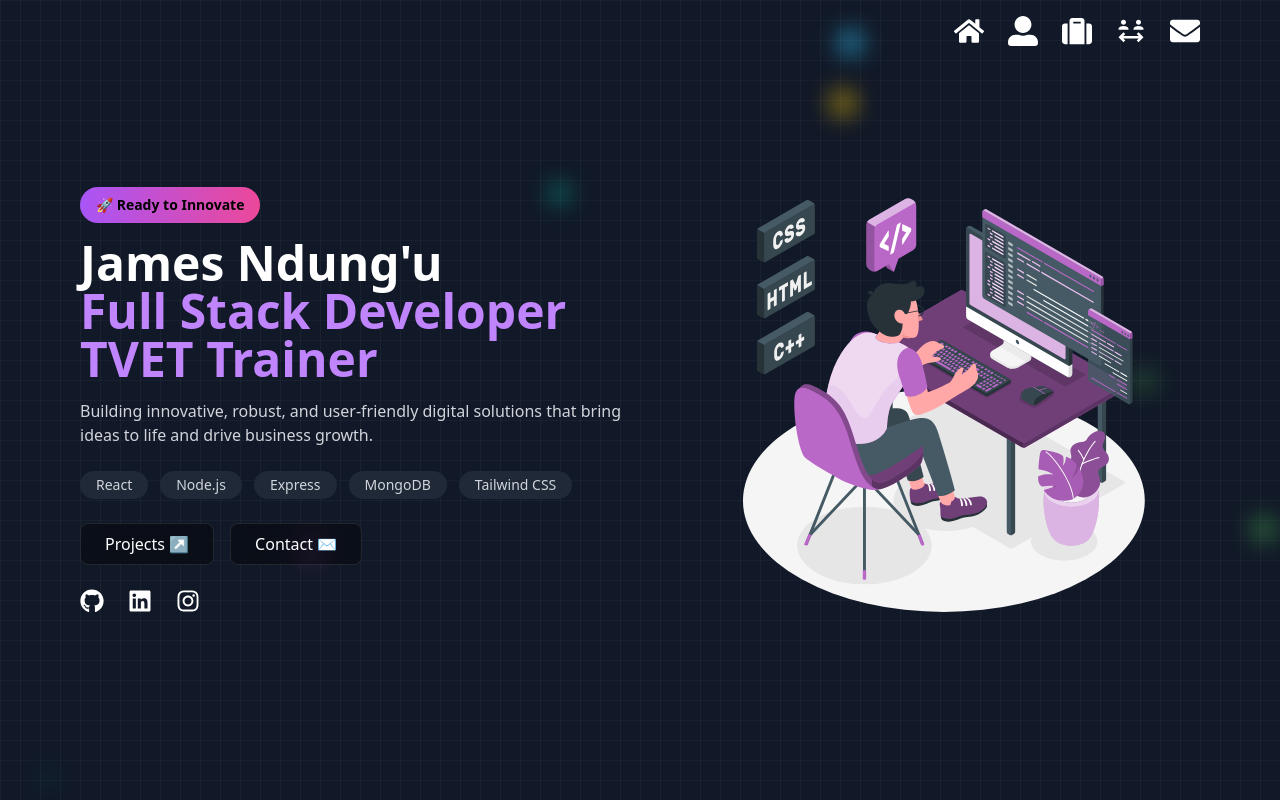
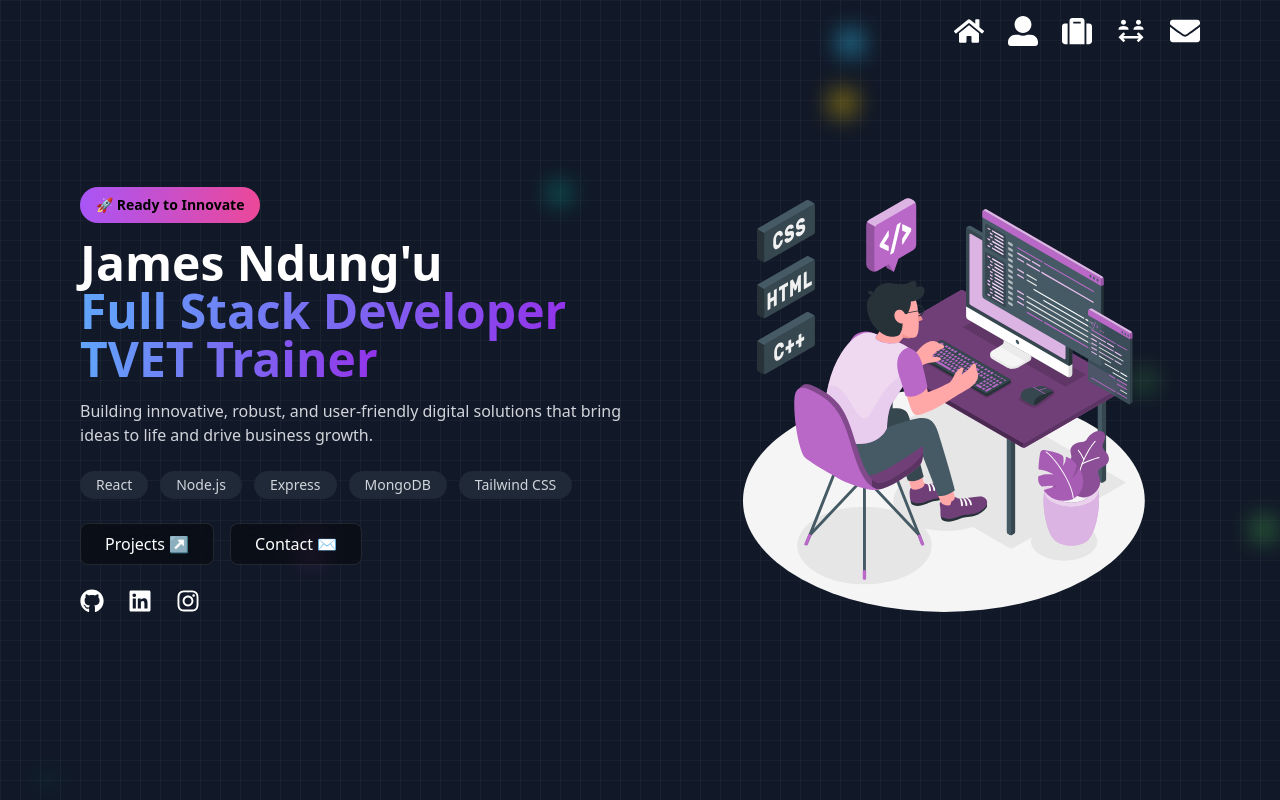
Before and after one commit to jimmindungu3/portfolio, a React (Vite) app: page / in a window 1280 px wide. Shown: the top 800 px of the page. Built offline with nearby package versions, Linux system fonts and the light colour scheme.

Commit message:
style titles

```diff
--- a/src/components/Hero.jsx
+++ b/src/components/Hero.jsx
@@ -31,10 +31,15 @@
             data-aos="fade-left"
           >
             James Ndung'u <br />
-            <span className="text-purple-400">Full Stack Developer</span>
+            <span className="bg-clip-text text-transparent bg-gradient-to-r from-blue-400 to-purple-600">
+              Full Stack Developer
+            </span>
             <br />
-            <span className="text-purple-400">TVET Trainer</span>
+            <span className="bg-clip-text text-transparent bg-gradient-to-r from-blue-400 to-purple-600">
+              TVET Trainer
+            </span>
           </h1>
+
           <p className="mt-4 text-gray-300" data-aos="fade-left">
             Building innovative, robust, and user-friendly digital solutions
             that bring ideas to life and drive business growth.
@@ -105,7 +110,7 @@
           data-aos="fade-left" // Image fade-left animation
         >
           <img
-            src="/public/programming.svg"
+            src="/programming.svg"
             alt="Developer Illustration"
             className="w-full max-w-sm md:max-w-md"
           />
```
